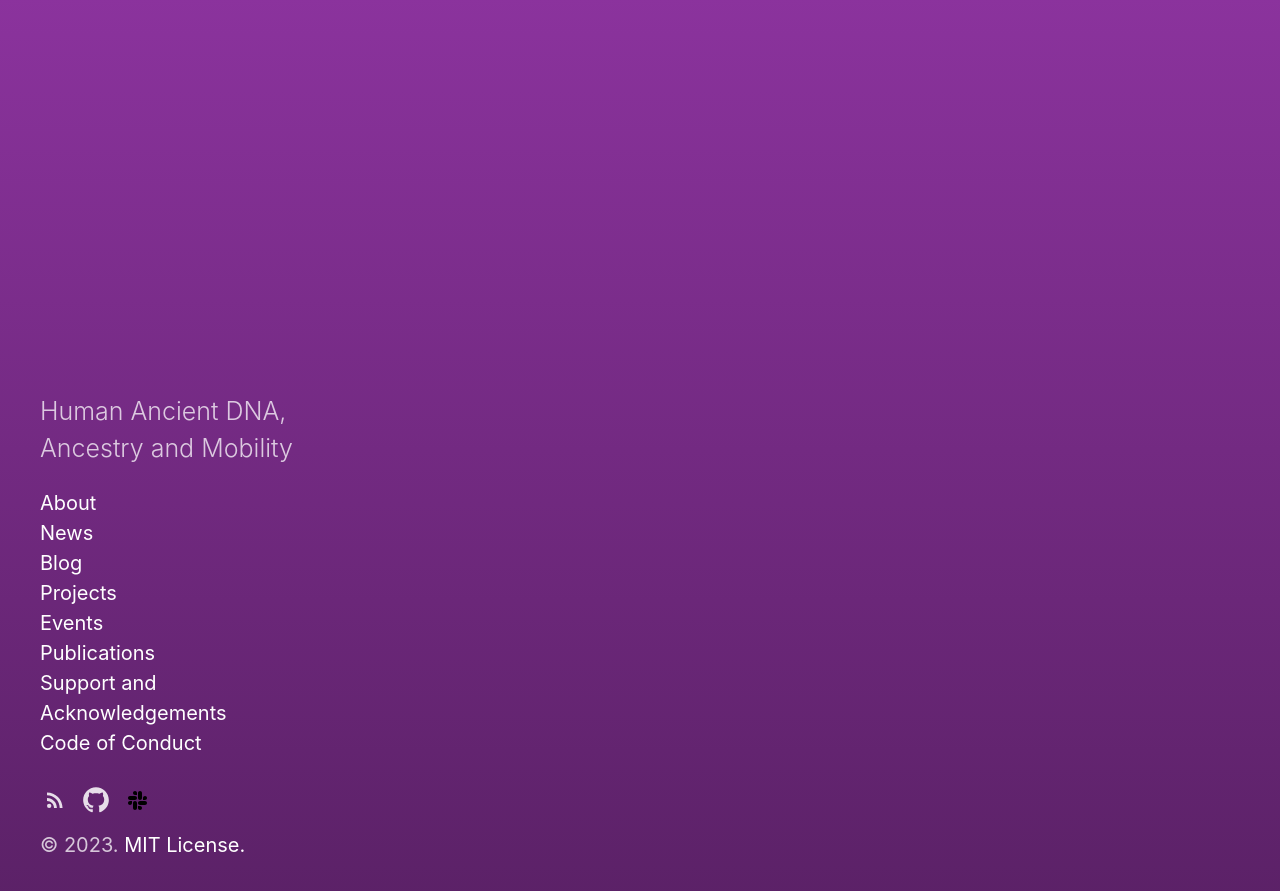
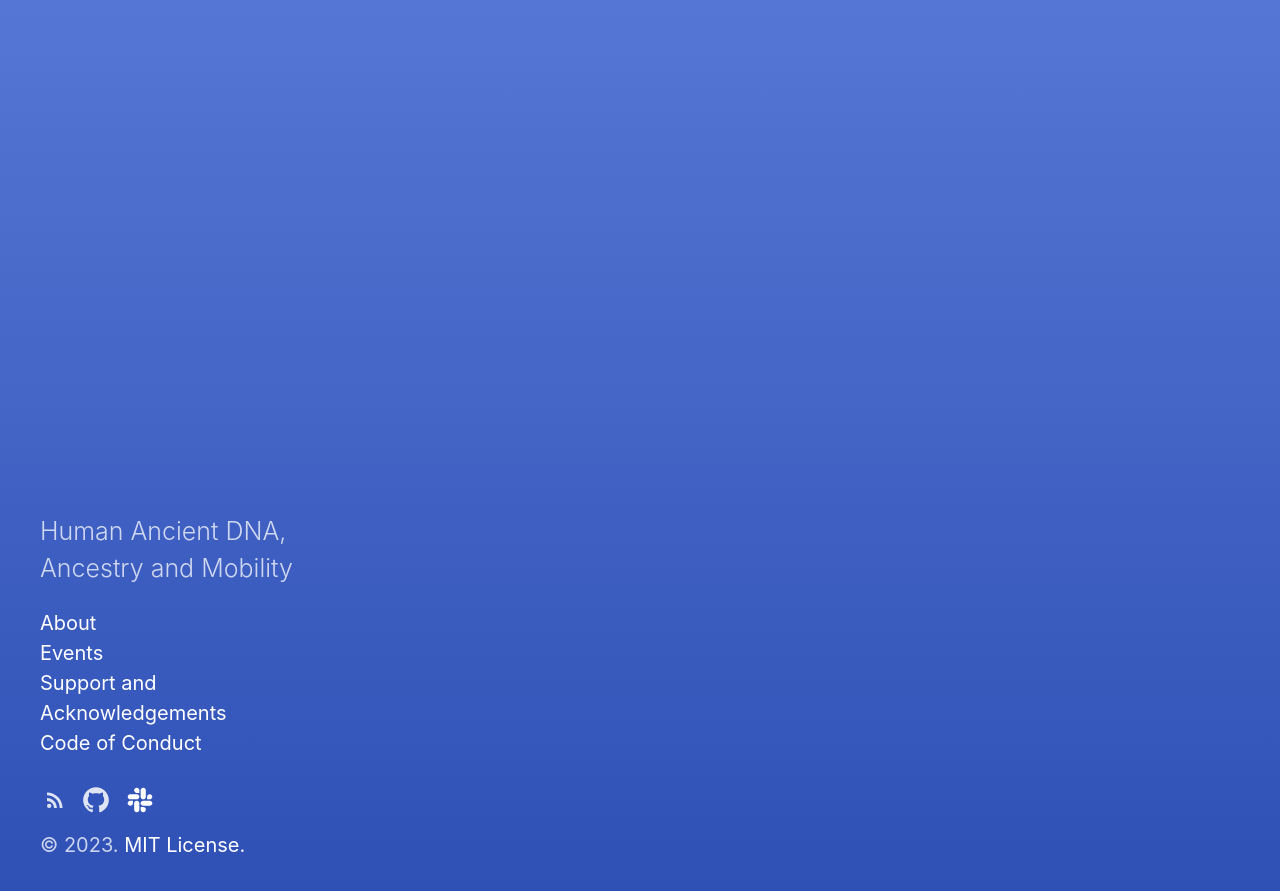
Before and after one commit to haam-community/haam-community.github.io, a Jekyll site: the page built from index.html, in a window 1280 px wide. Shown: the top 891 px of the page. Built offline with Jekyll 4.4.1, drawn with Linux system fonts in a browser that asks for light colours; the list of posts is cut into pages by our own code.

Commit message:
Tweak sidebar and colours

```diff
--- a/_includes/custom-icon-links.html
+++ b/_includes/custom-icon-links.html
@@ -11,7 +11,7 @@
 <a id="subscribe-link"
 	class="icon" title="Subscribe" aria-label="Subscribe"
 	href="https://haam-community.slack.com">
-	{% include svg/slack-dark.svg %}
+	{% include svg/slack.svg %}
 </a>
 
 {% comment %}
--- a/_includes/sidebar.html
+++ b/_includes/sidebar.html
@@ -13,11 +13,11 @@
   </header>
 
 <a href="/about">About</a>
-<a href="/category/news">News</a>
-<a href="/category/blog">Blog</a>
-<a href="/projects">Projects</a>
+<!-- <a href="/category/news">News</a> -->
+<!-- <a href="/category/blog">Blog</a> -->
+<!-- <a href="/projects">Projects</a> -->
 <a href="/category/events">Events</a>
-<a href="/category/publications">Publications</a>
+<!-- <a href="/category/publications">Publications</a> -->
 <a href="/support-and-acknowledgements">Support and Acknowledgements</a>
 <a href="/code-of-conduct">Code of Conduct</a>
 
--- a/assets/css/main.scss
+++ b/assets/css/main.scss
@@ -5,8 +5,8 @@
 
 @import url("https://fonts.googleapis.com/css?family=Varela+Round:300,400,600");
 
-$sidebar-bg-color: #732a82;
-$link-color: #732a82;
+$sidebar-bg-color: #3A5FCD;
+$link-color: #3A5FCD;
 //$sidebar-sticky: false;
 $root-font-family: -apple-system, "Varela Round", Arial, sans-serif !default;
 
```
